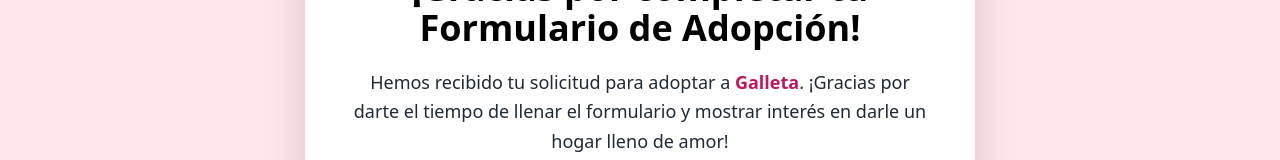
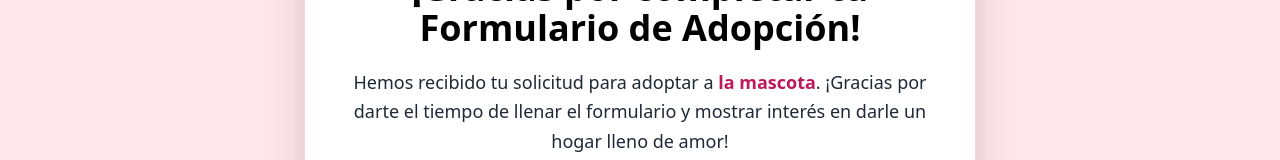
Before and after one commit to andreauxue/AdoptaMascota, a React (Vite) app in the folder Aplicacion/frontend/: page /formulario-recibido in a window 1280 px wide. Shown: the part 411-571 px from the top of the page. Built offline with nearby package versions, Linux system fonts and the light colour scheme.

Commit message:
fix(formulario adopción): mostrar datos de la mascota seleccionada para adoptar en formulario-recibido

```diff
--- a/Aplicacion/frontend/src/pages/DetallesMascota.jsx
+++ b/Aplicacion/frontend/src/pages/DetallesMascota.jsx
@@ -54,7 +54,7 @@ export default function DetallesMascota() {
   }, [id, location.state]);
 
   const irAFormulario = () => {
-    navigate("/formulario-adopcion");
+    navigate("/formulario-adopcion", { state: { mascotaNombre: mascota.nombre } });
   };
 
   if (loading) return <div className="min-h-screen flex items-center justify-center">Cargando...</div>;
--- a/Aplicacion/frontend/src/pages/FormularioAdopcion.jsx
+++ b/Aplicacion/frontend/src/pages/FormularioAdopcion.jsx
@@ -1,9 +1,11 @@
 import { useState } from "react";
-import { useNavigate } from "react-router-dom"; // <-- Importa esto
+import { useNavigate, useLocation } from "react-router-dom"; // <-- Importa esto
 import logoRosa from "../assets/logoRosa.png";
 
 export default function FormularioAdopcion() {
   const navigate = useNavigate(); // <-- Crea la función para redirigir
+  const location = useLocation();
+  const mascotaNombre = location.state?.mascotaNombre || "la mascota";
   const [formData, setFormData] = useState({
     razon: "",
     vivienda: "",
@@ -23,7 +25,7 @@ export default function FormularioAdopcion() {
     console.log("Formulario de Adopción:", formData);
 
     // Aquí reemplazamos el alert por navegar a la otra página
-    navigate("/formulario-recibido"); // <-- Redirige a tu pantalla de gracias
+    navigate("/formulario-recibido", { state: { mascotaNombre } }); // <-- Redirige a tu pantalla de gracias
 
     // Opcional: si quieres limpiar el formulario
     setFormData({
--- a/Aplicacion/frontend/src/pages/FormularioRecibido.jsx
+++ b/Aplicacion/frontend/src/pages/FormularioRecibido.jsx
@@ -1,8 +1,10 @@
-import { useNavigate } from "react-router-dom";
+import { useNavigate, useLocation } from "react-router-dom";
 import logoRecibido from "../assets/FormularioRecibido.png";
 
 export default function FormularioRecibido() {
   const navigate = useNavigate();
+  const location = useLocation();
+  const mascotaNombre = location.state?.mascotaNombre || "la mascota";
 
   const handleAceptar = () => {
     // El botón "Aceptar" redirige a la Galería de mascotas
@@ -26,7 +28,7 @@ export default function FormularioRecibido() {
           </h1>
 
           <p className="mt-5 max-w-xl text-gray-800 text-lg leading-relaxed">
-            Hemos recibido tu solicitud para adoptar a <span className="font-semibold text-pink-700">Galleta</span>.
+            Hemos recibido tu solicitud para adoptar a <span className="font-semibold text-pink-700">{mascotaNombre}</span>.
             ¡Gracias por darte el tiempo de llenar el formulario y mostrar interés en darle un hogar lleno de amor!
           </p>
 
```
